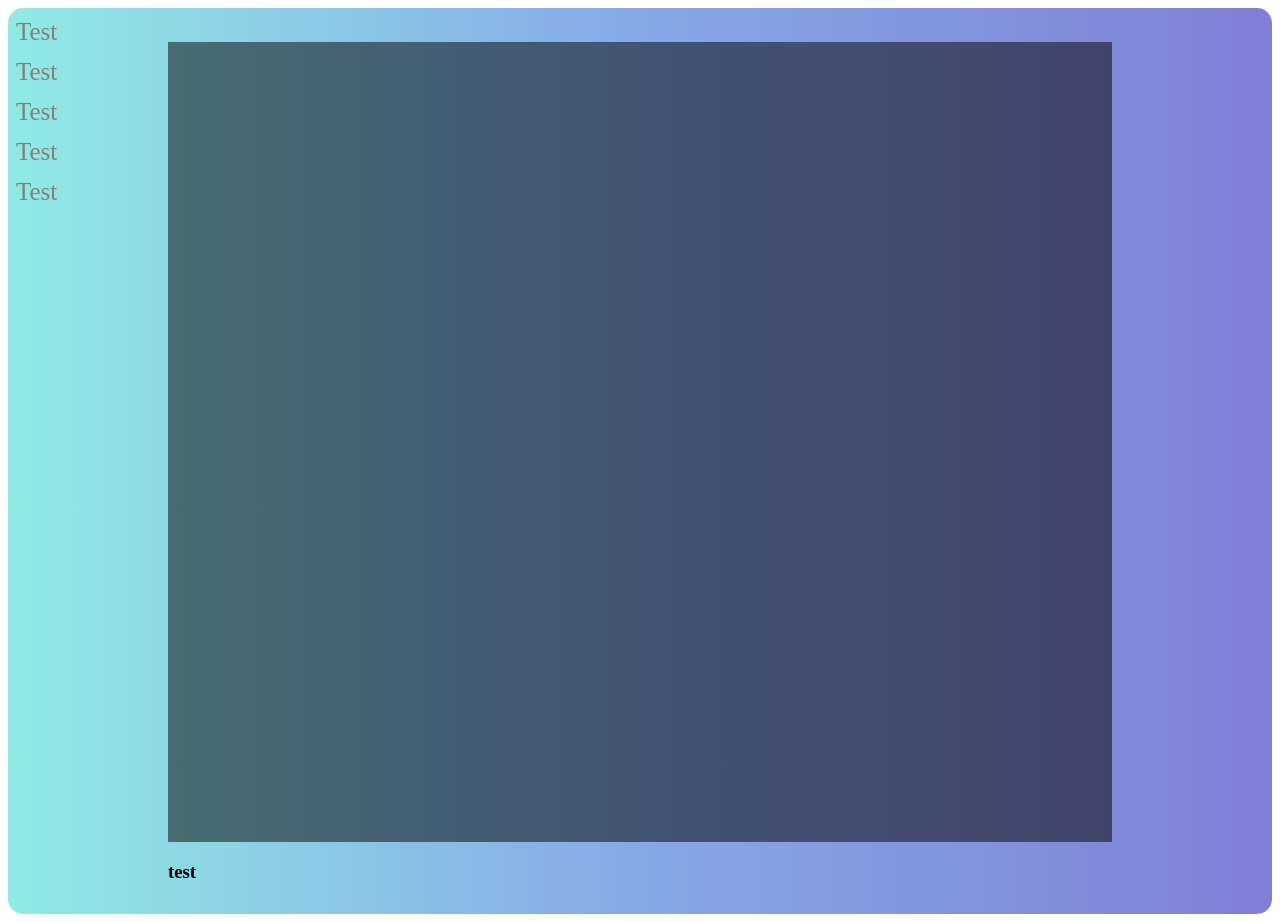
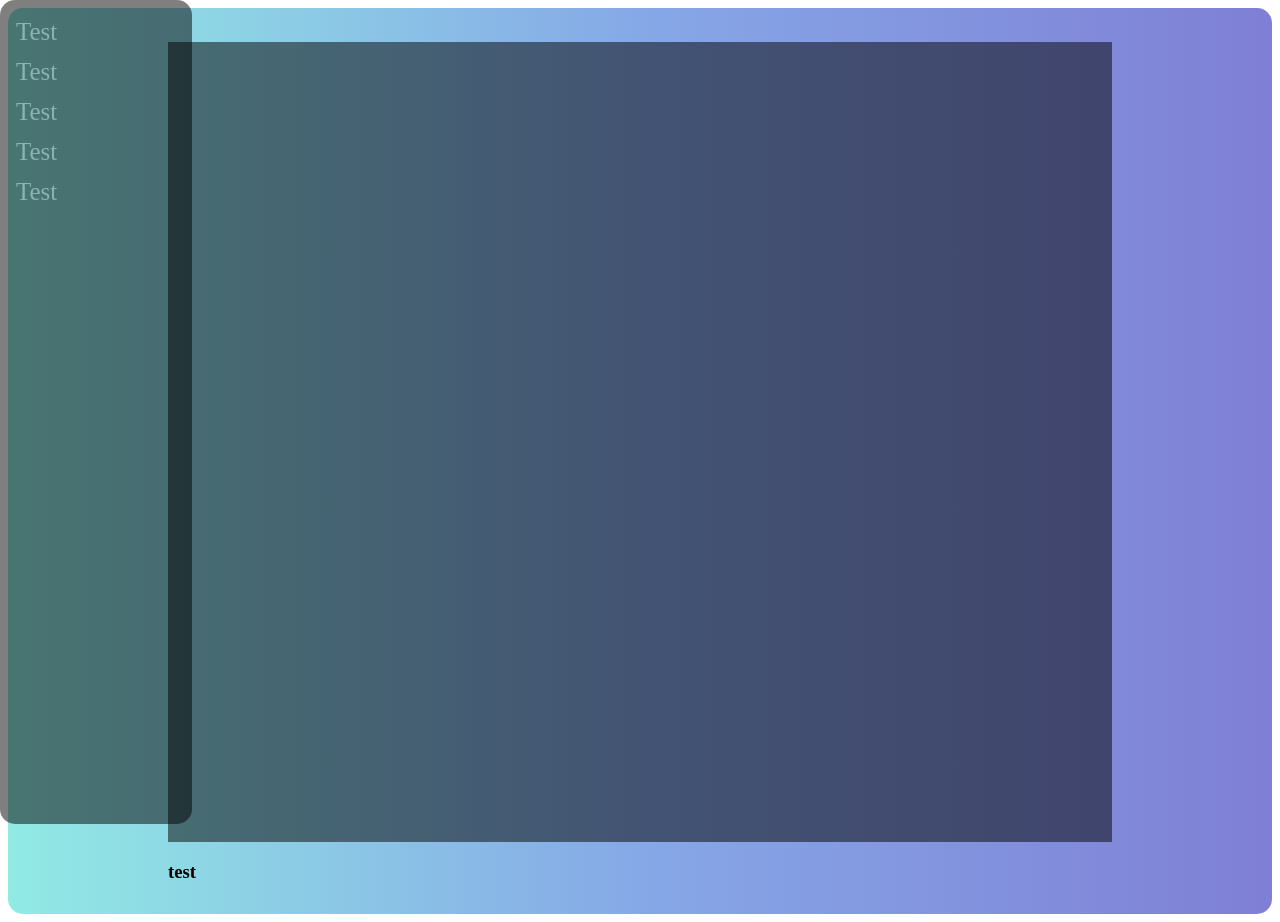
Before and after one commit to linzblue1/Cryptid, a Next.js app: page /chat in a window 1280 px wide. Built offline with nearby package versions, Linux system fonts and the light colour scheme.

Commit message:
stylying basic layout

```diff
--- a/components/Sidebar.jsx
+++ b/components/Sidebar.jsx
@@ -1,26 +1,28 @@
-import React from 'react';
-import { Component } from 'react';
-import styled from 'styled-components';
+import React from "react";
+import { Component } from "react";
+import styled from "styled-components";
 const SideNav = styled.div`
   height: 100%;
-    width: 25%;
+  width: 15%;
   position: fixed;
   z-index: 1;
   top: 0;
   left: 0;
-    padding:  0.75rem 0 !important;
+  padding: 0.75rem 0 !important;
   overflow-y: auto;
   white-space: nowrap;
   overflow-x: hidden;
-    padding-top: 20px;
-`
+  background: black;
+  opacity: 0.5;
+  border-radius: 15px !important;
+`;
 const SideNavA = styled.a`
   padding: 6px 8px 6px 16px;
   text-decoration: none;
   font-size: 25px;
   color: #818181;
   display: block;
-`
+`;
 class Sidebar extends Component {
   render() {
     return (
@@ -31,7 +33,7 @@ class Sidebar extends Component {
         <SideNavA href="#">Test</SideNavA>
         <SideNavA href="#">Test</SideNavA>
       </SideNav>
-        )
+    );
   }
 }
 export default Sidebar;
--- a/pages/chat.js
+++ b/pages/chat.js
@@ -4,7 +4,6 @@ import Sidebar from "../components/Sidebar";
 
 const ChatBox = () => (
   <Layout>
-
     <Wrapper>
     <Sidebar />
       <InnerBoxWrapper>
@@ -32,12 +31,11 @@ const Layout = styled.section`
 const Wrapper = styled.section`
   margin-top: auto;
   margin-bottom: auto;
-  padding:  0.75rem 0 !important;
+  padding: 0.75rem 0 !important;
   overflow-y: auto;
   white-space: nowrap;
   border-radius: 15px 15px 0 0 !important;
   border-bottom: 0 !important;
-
 `;
 
 const InnerBox = styled.section`
```
Lines whose indentation alone changed are shown as unchanged.
